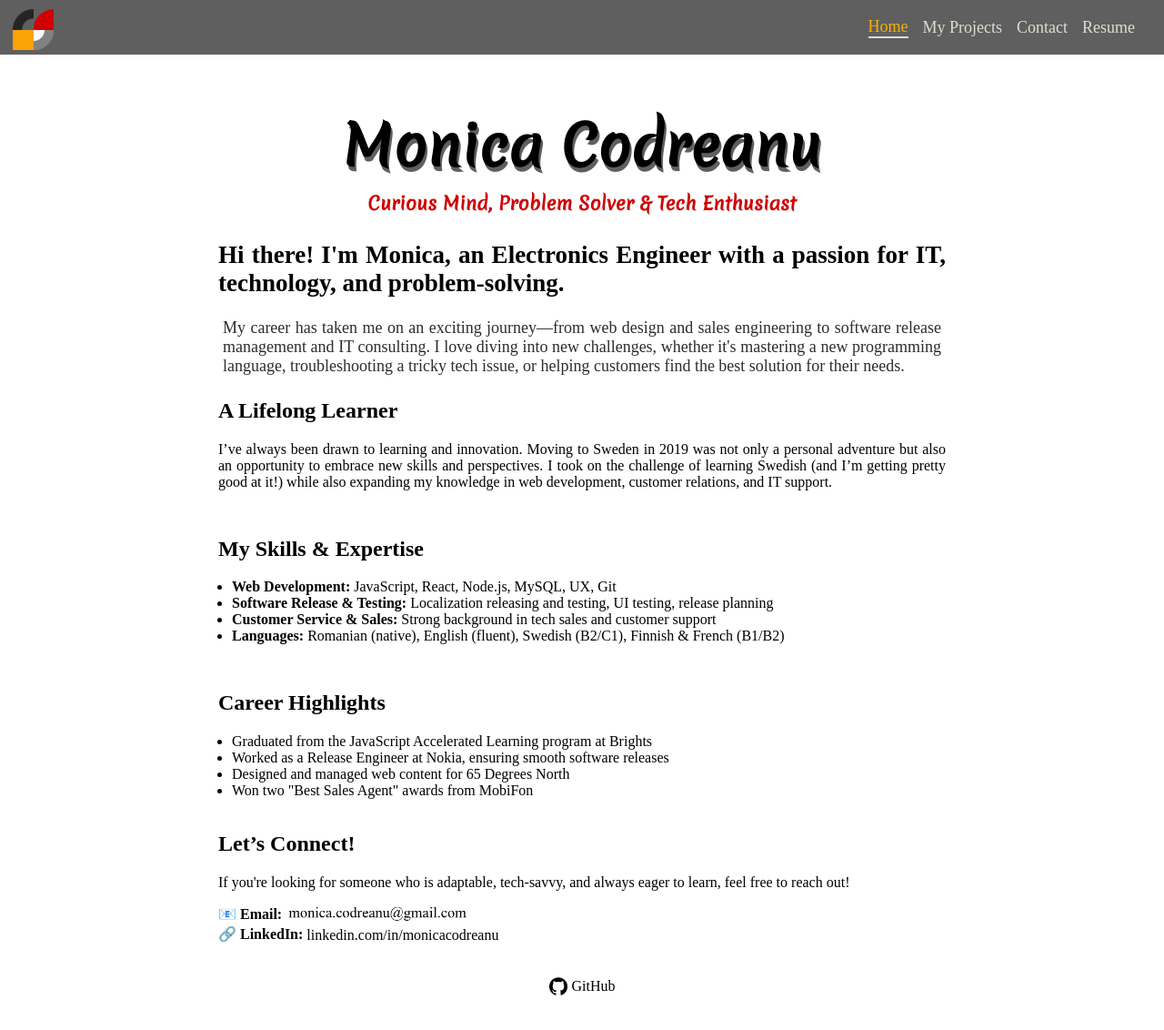
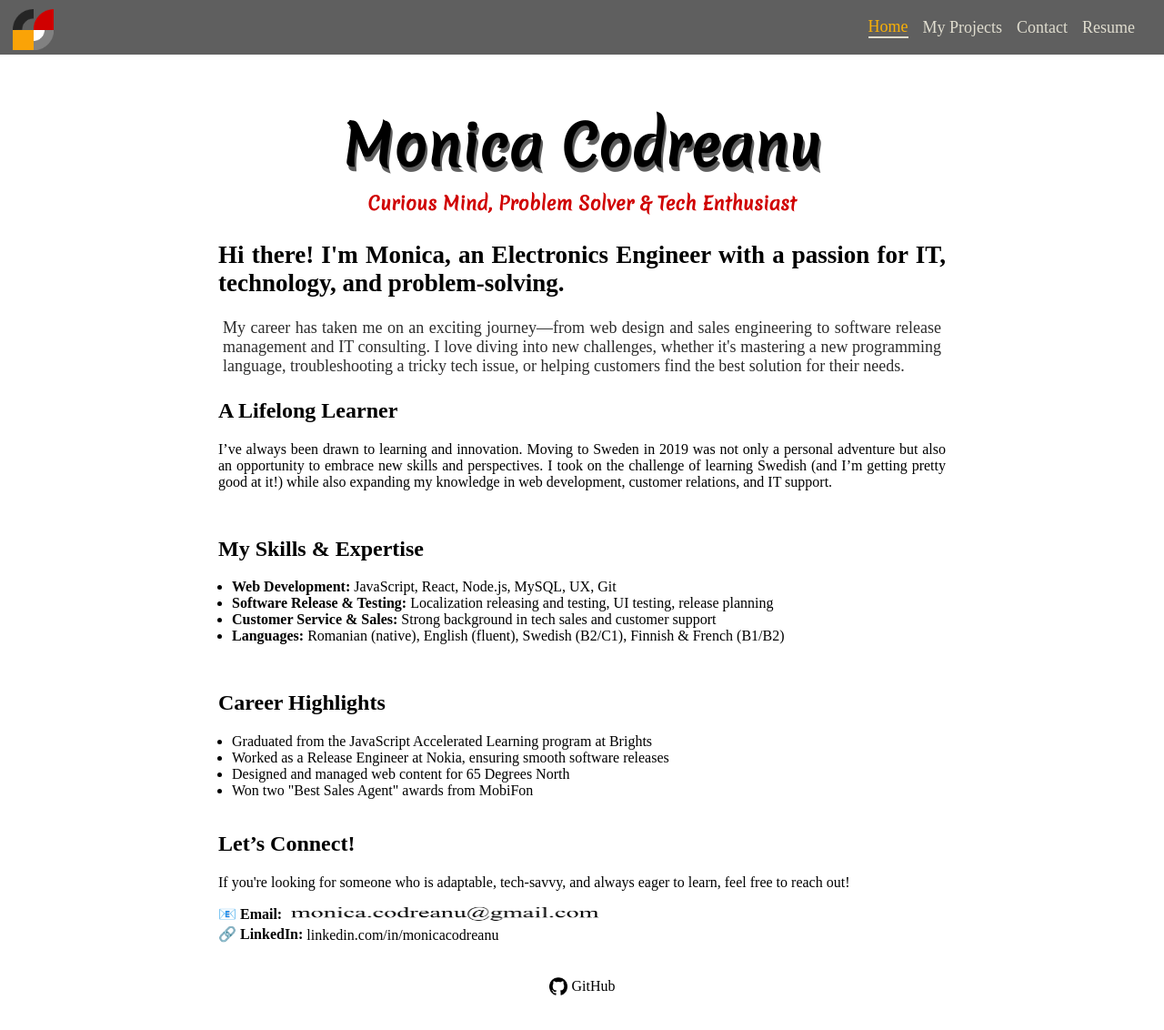
Before and after one commit to MonicaCodreanu/Profile, a React (Vite) app: page / in a window 1280 px wide. Shown: the top 1132 px of the page at 91% size. Built offline with nearby package versions, Linux system fonts and the light colour scheme.

Commit message:
img update

```diff
--- a/src/styles/home.css
+++ b/src/styles/home.css
@@ -64,7 +64,7 @@ body {
 }
 .contactMe img {
   height: 18px;
-  width: auto;
+  width: 350px;
 }
 
 @media only screen and (max-width: 800px) {
--- a/src/styles/home.scss
+++ b/src/styles/home.scss
@@ -62,7 +62,7 @@ body {
   }
     img{
     height: 18px;
-    width: auto;
+    width: 350px;
 
   }
 }
```
Also changed, not shown: 1 other file (tests, documents, lock files or other folders).
